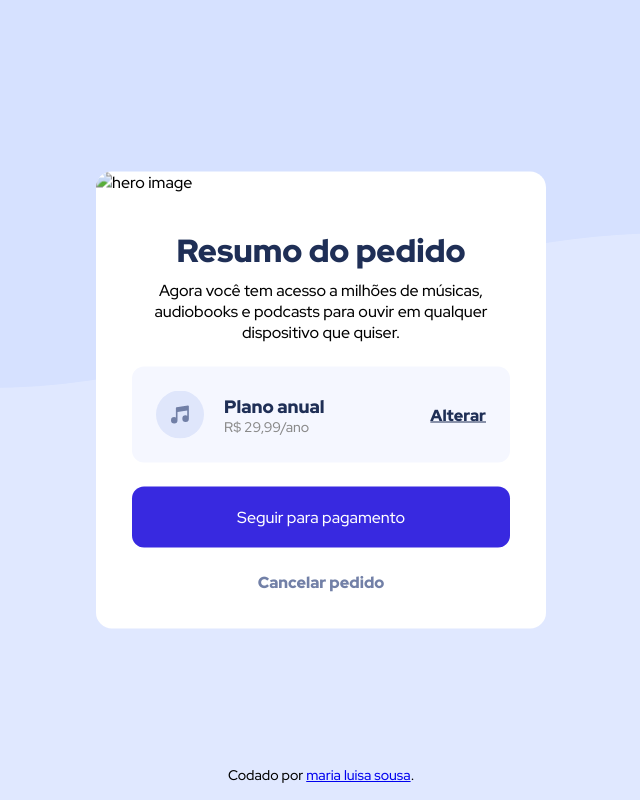
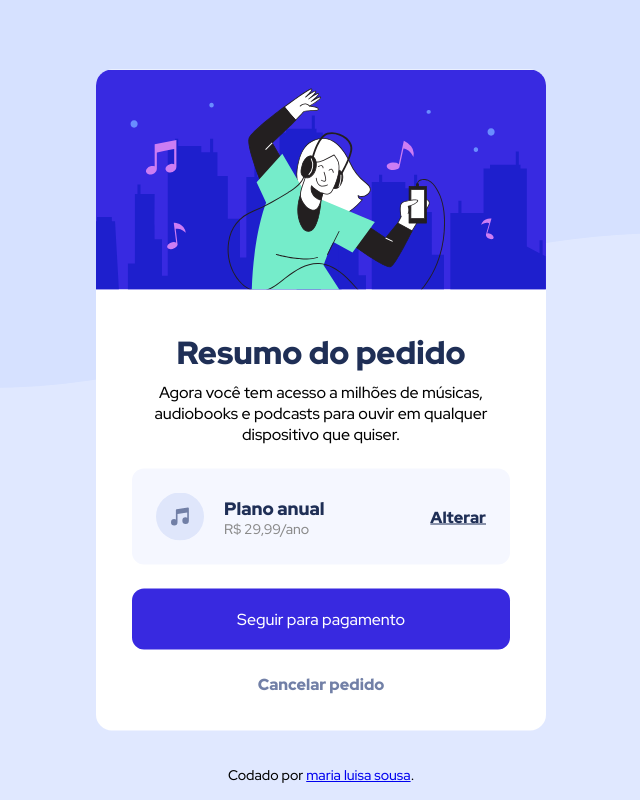
Before and after one commit to tsmalu/estudo-checkout, a plain HTML site: page index.html in a window 1280 px wide. Shown: the whole page, without its empty margins (319-959 px from the left). Drawn offline with Linux system fonts and the light colour scheme; files whose address does not match are found by name.

Commit message:
Update index.html
imagem hero

```diff
--- a/index.html
+++ b/index.html
@@ -12,7 +12,7 @@
 <body>
   <div class="container">
       <div class="hero">
-        <img src="images/illustration-hero.svg" alt="hero image">
+        <img src="https://raw.githubusercontent.com/tsmalu/estudo-checkout/85d621bf0cf344561953d4b3905e6cefbb97918d/illustration-hero.svg" alt="hero image">
       </div>
 
       <div class="text-content">
```
